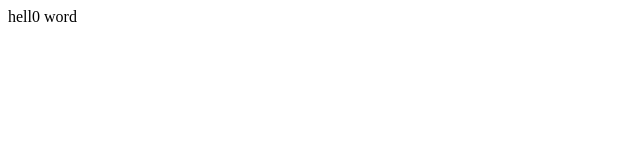
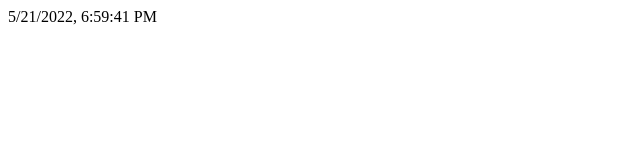
Before and after one commit to marstiw/marstiw.github.io, a plain HTML site: page index.html in a window 1280 px wide. Shown: the whole page, without its empty margins (0-640 px from the left). Drawn offline with nearby package versions, Linux system fonts and the light colour scheme.

Commit message:
Update index.html
v1.01

```diff
--- a/index.html
+++ b/index.html
@@ -1,16 +1,23 @@
 <html>
+
 <head>
-<script src="https://code.jquery.com/jquery-3.1.1.min.js"></script>
-<script>
+	<script src="https://code.jquery.com/jquery-3.1.1.min.js"></script>
+	<script>
 
-setInterval(function(){
-    console.log(new Date());
-    //alert(new Date());
-    $("#myDiv").text = new Date();
-},1000)
-</script>
+		setInterval(function () {
+			console.log(new Date());
+			//alert(new Date());
+			$("#time").text(new Date().toLocaleString());
+		}, 1000)
+	</script>
 </head>
-<div id="time"><div>
+<div id="time">
+	hell0 word
+</div>
 
-hell0 word
+<div>
+
+</div>
+
+
 </html>
```
